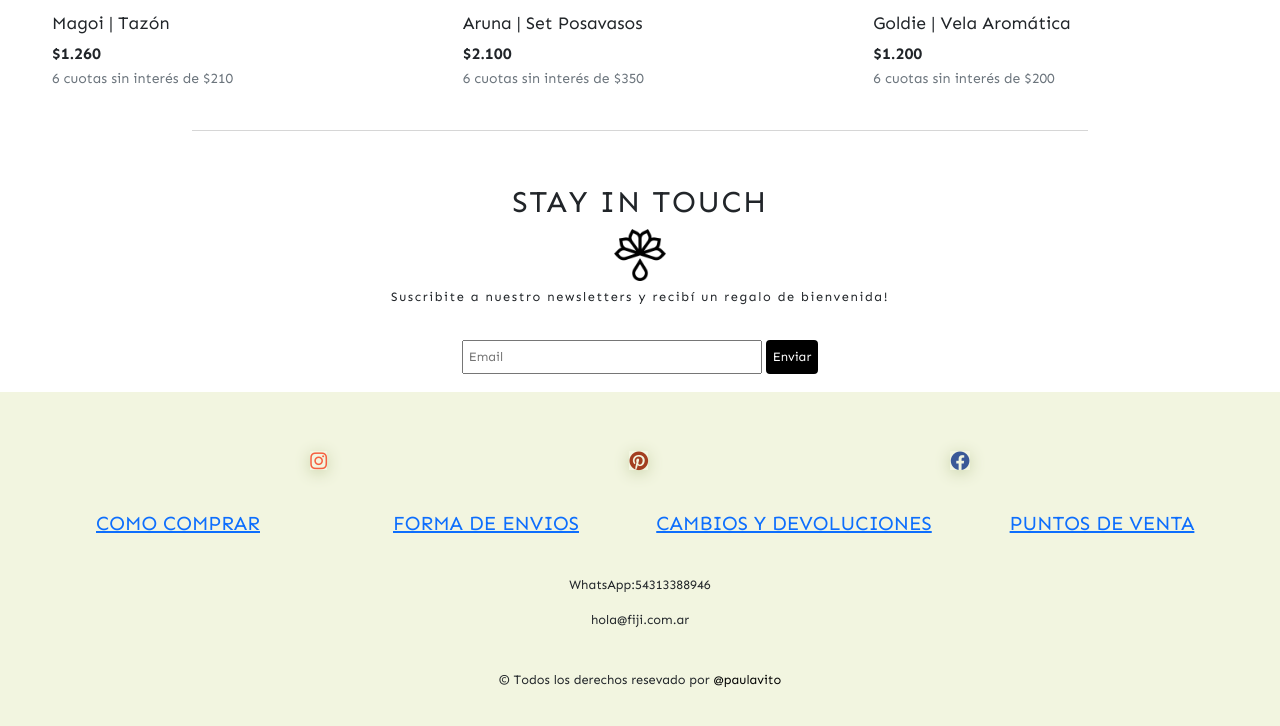
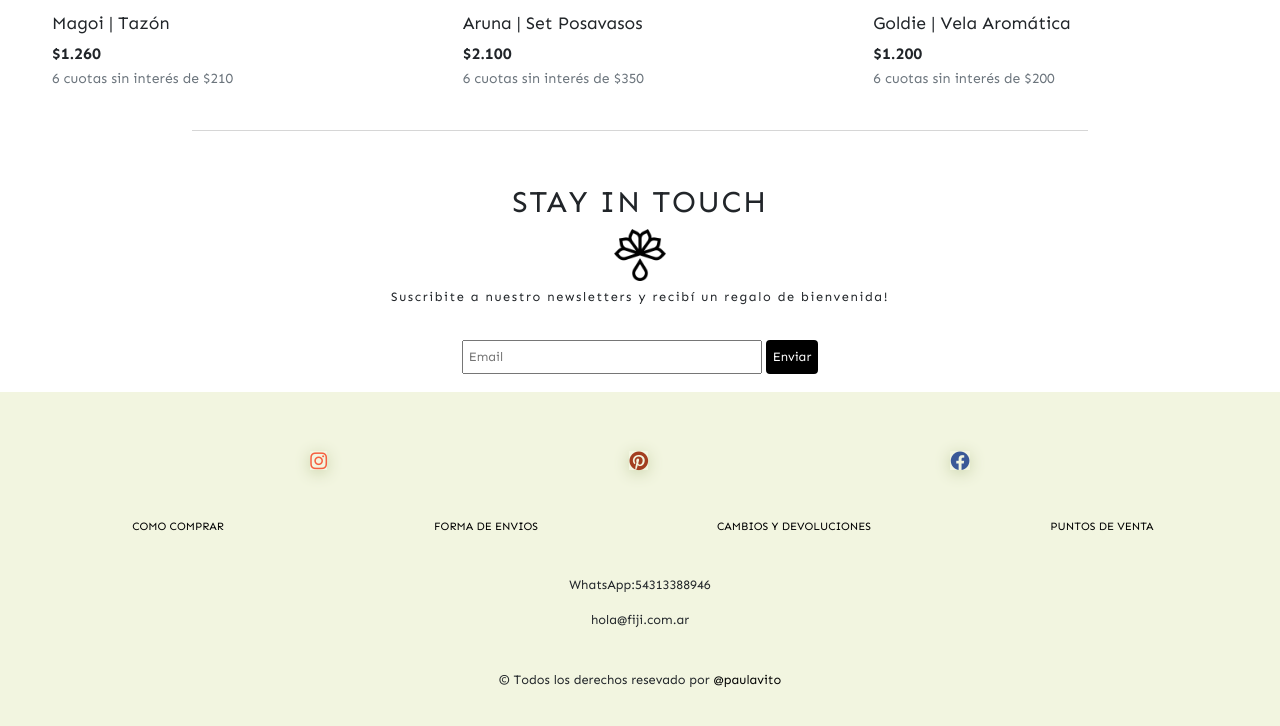
Before and after one commit to paulavito/fiji, a website: page index.html in a window 1280 px wide. Shown: the part 2305-3031 px from the top of the page. Drawn offline with Linux system fonts and the light colour scheme.

Commit message:
footer info h5 and links page

```diff
--- a/index.html
+++ b/index.html
@@ -242,18 +242,18 @@
             <div class="footer-info  p-3 ">
                 <div class="row m-0">
                     <h5 class="col">
-                        <a href="paginas/info-ayuda.html">COMO COMPRAR</a>
+                        <a class="info-footer" href="paginas/info-ayuda.html">COMO COMPRAR</a>
                     </h5>
                     <h5 class="col">
-                        <a href="paginas/info-ayuda.html">FORMA DE ENVIOS</a>
+                        <a class="info-footer" href="paginas/info-ayuda.html">FORMA DE ENVIOS</a>
 
                     </h5>
                     <h5 class="col ">
-                        <a href="paginas/info-ayuda.html">CAMBIOS Y DEVOLUCIONES</a>
+                        <a class="info-footer" href="paginas/info-ayuda.html">CAMBIOS Y DEVOLUCIONES</a>
 
                     </h5>
                     <h5 class="col">
-                        <a href="paginas/info-ayuda.html">PUNTOS DE VENTA</a>
+                        <a class="info-footer" href="paginas/info-ayuda.html">PUNTOS DE VENTA</a>
 
                     </h5>
                 </div>
--- a/scss/components/_footer.scss
+++ b/scss/components/_footer.scss
@@ -48,9 +48,13 @@
         }
     }
     .footer-info {
-        font-size: 0.6rem;
-        align-items: center;
-        justify-content: center;
+        .info-footer {
+            text-decoration: none;
+            color: $color-black;
+            font-size: 0.6rem;
+            align-items: center;
+            justify-content: center;
+        }
     }
     .footer-contact {
         font-size: 0.8rem;
--- a/scss/components/_mediaquieres.scss
+++ b/scss/components/_mediaquieres.scss
@@ -80,6 +80,11 @@
                             padding-top: 2%;
                             align-self: center;
                             font-size: 1.2rem;
+                        }
+                    }
+                    .footer-info {
+                        .info-footer {
+                            font-size: 0.7rem;
                         }
                     }
                 }
@@ -352,7 +357,9 @@
                         }
                     }
                     .footer-info {
-                        font-size: 1rem;
+                        .info-footer {
+                            font-size: 0.9rem;
+                        }
                     }
                     .footer-contact {
                         font-size: 1rem;
```
Also changed, not shown: css/styles.css.
